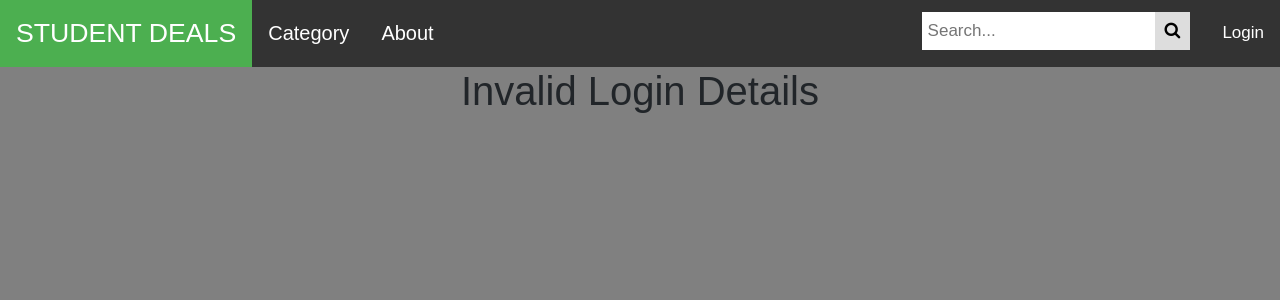
After one commit to themadprofessor/deal-or-no-deal, a Django app: page /dondapp/failed/ in a window 1280 px wide. The commit adds this page. Shown: the top 300 px of the page. Run offline with Django 3.2, Linux system fonts and the light colour scheme; some libraries are stand-ins or nearby versions.

Commit message:
Add login, logout and failed login endpoints

```diff
--- a/dondapp/urls.py
+++ b/dondapp/urls.py
@@ -5,4 +5,7 @@ urlpatterns = [
     path('', views.home, name='home'),
     path('about/', views.about, name='about'),
     path('category/', views.category, name='category'),
+    path('login/', views.login, name='login'),
+    path('failed/', views.failed, name='failed'),
+    path('logout/', views.logout, name='logout')
     ]
--- a/dondapp/views.py
+++ b/dondapp/views.py
@@ -1,16 +1,42 @@
-from django.shortcuts import render
-from django.http import HttpResponse
+from django.shortcuts import render, redirect
+from django.contrib.auth import authenticate
+from django.contrib.auth import login as django_login
+from django.contrib.auth import logout as django_logout
+from django.contrib.auth.decorators import login_required
+
 
 # Create your views here.
 
 def home(request):
     return render(request, 'dondapp/home.html')
 
+
 def about(request):
     return render(request, 'dondapp/about.html')
+
 
 def category(request):
     return render(request, 'dondapp/category.html')
 
+
+def failed(request):
+    return render(request, 'dondapp/failed.html')
+
+
 def login(request):
-    return render(request, 'dondapp/login.html')
+    username = request.POST['username']
+    password = request.POST['password']
+    user = authenticate(request, username=username, password=password)
+    if user is not None:
+        django_login(request, user)
+        print("Successful login")
+        return redirect("home")
+    else:
+        print("Failed login")
+        return redirect("failed")
+
+
+@login_required
+def logout(request):
+    django_logout(request)
+    return redirect("home")
--- a/templates/dondapp/base.html
+++ b/templates/dondapp/base.html
@@ -19,7 +19,23 @@
             <li><a href="{% url 'home' %}" class="active" id="home-link">STUDENT DEALS</a></li>
             <li id="other"><a href="{% url 'category' %}">Category</a></li>
             <li id="other"><a href="{% url 'about' %}">About</a></li>
-            <li style="float:right"><button onclick="open_login()" class="login-button">Login</button></li>
+            <li style="float:right">
+                {% if user.is_authenticated %}
+                    <div class="dropdown">
+                        <button class="btn btn-secondary dropdown-toggle" type="button" id="dropdownMenuButton" data-toggle="dropdown" aria-haspopup="true" aria-expanded="false">
+                            Dropdown button
+                        </button>
+                        <div class="dropdown-menu" aria-labelledby="dropdownMenuButton">
+                            <a class="dropdown-item" href="#">Action</a>
+                            <a class="dropdown-item" href="#">Another action</a>
+                            <a class="dropdown-item" href="#">Something else here</a>
+                        </div>
+                    </div>
+{#                    <button onclick="{% url 'logout' %}" class="login-button">Logout</button>#}
+                {% else %}
+                    <button onclick="open_login()" class="login-button">Login</button>
+                {% endif %}
+            </li>
             <div class="search-container">
                 <form action="/action_page.php">
                     <li><input type="text" placeholder="Search..." name="search"></li>
@@ -34,7 +50,8 @@
     </div>
 
     <div id="login-model" class="model">
-    <form class="model-content">
+    <form class="model-content" action="{% url 'login' %}", method="post">
+        {% csrf_token %}
         <div class="container">
             <label for="username"><b>Username</b></label>
             <input type="text" placeholder="Enter Username" name="username" required>
--- /dev/null
+++ b/templates/dondapp/failed.html
@@ -0,0 +1,10 @@
+{% extends 'dondapp/base.html' %}
+{% load staticfiles %}
+
+{% block title_block %}
+    Failed Login
+{% endblock %}
+
+{% block body_block %}
+    <div style="text-align: center;"><h1>Invalid Login Details</h1></div>
+{% endblock %}
```
